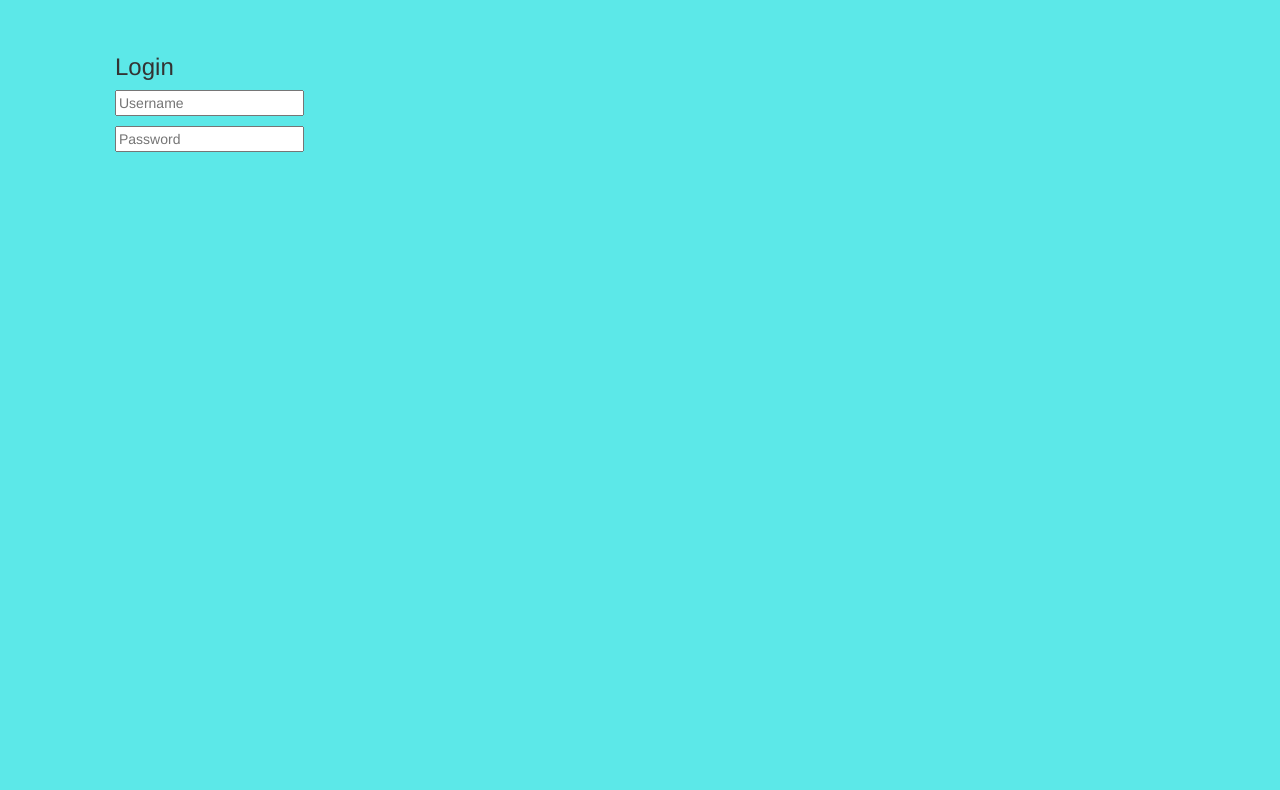
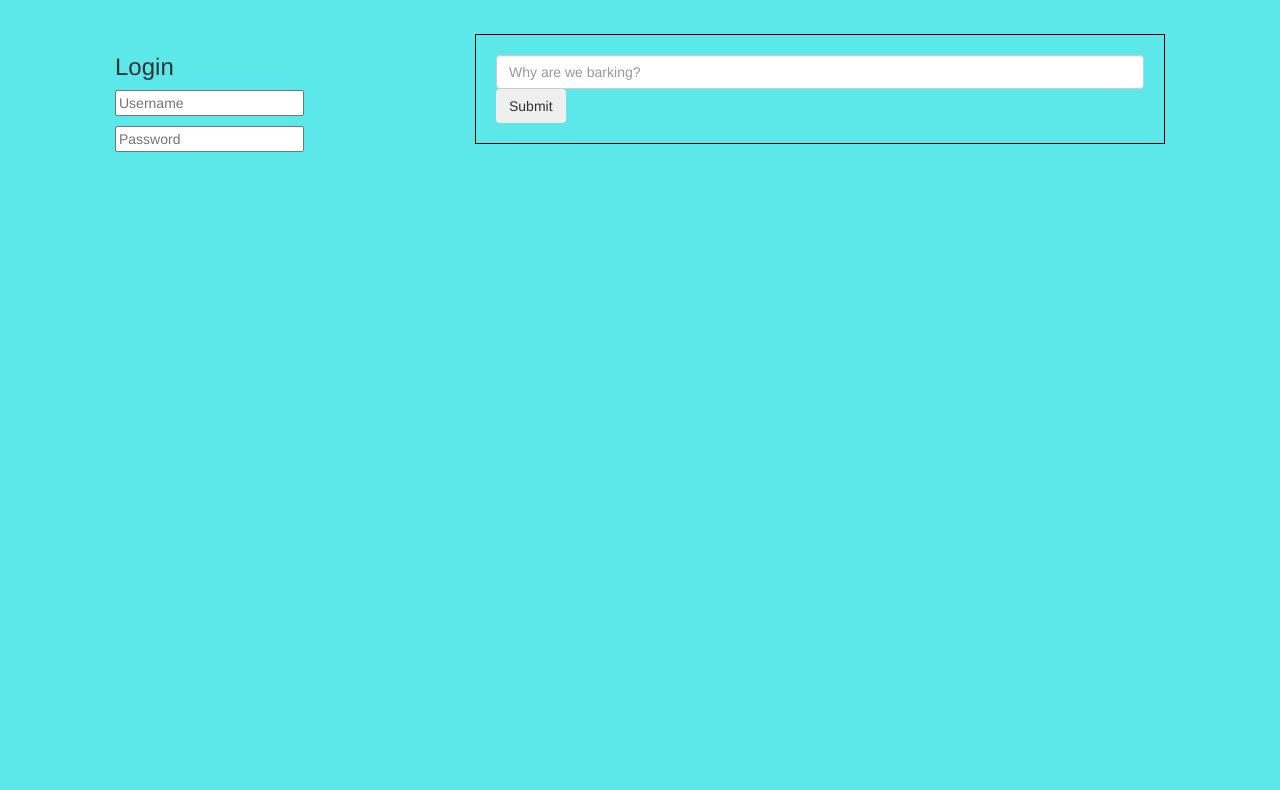
Before and after one commit to ssatyal/barklife, a plain HTML site: page public/index.html in a window 1280 px wide. Shown: the part 76-866 px from the top of the page. Drawn offline with nearby package versions, Linux system fonts and the light colour scheme; no server answers.

Commit message:
allows posting to barks array, need to connect to db

```diff
--- a/public/css/styles.css
+++ b/public/css/styles.css
@@ -19,3 +19,8 @@ body {
 .glyphicon-user {
   margin-right: 20px;
 }
+.new-bark {
+    border: 1px solid black;
+    padding: 20px;
+    width: 100%;
+}
--- a/public/index.html
+++ b/public/index.html
@@ -18,6 +18,12 @@
           <p><input type="password"  placeholder="Password" /></p>
       </div>
       <div class="col-md-8">
+        <div class="new-bark">
+          <form>
+            <input data-ng-model="newBark" type="text" class="form-control" placeholder="Why are we barking?">
+            <button data-ng-click="submit()" class="btn" type="button">Submit</input>
+          </form>
+        </div>
         <h4 data-ng-repeat="bark in barks">
           <span class="glyphicon glyphicon-user" aria-hidden="true"></span>
           {{bark}}
--- a/public/script.js
+++ b/public/script.js
@@ -3,4 +3,8 @@ app.controller("barkrCtrl",function($scope, $http){
   $http.get("/barks").then(function(response){
     $scope.barks = response.data;
   });
+  $scope.submit = function(){
+    $http.post('/barks', {newBark: $scope.newBark}).then(function(){
+    })
+  };
 });
```
Also changed, not shown: server.js (+12 -4 lines).
